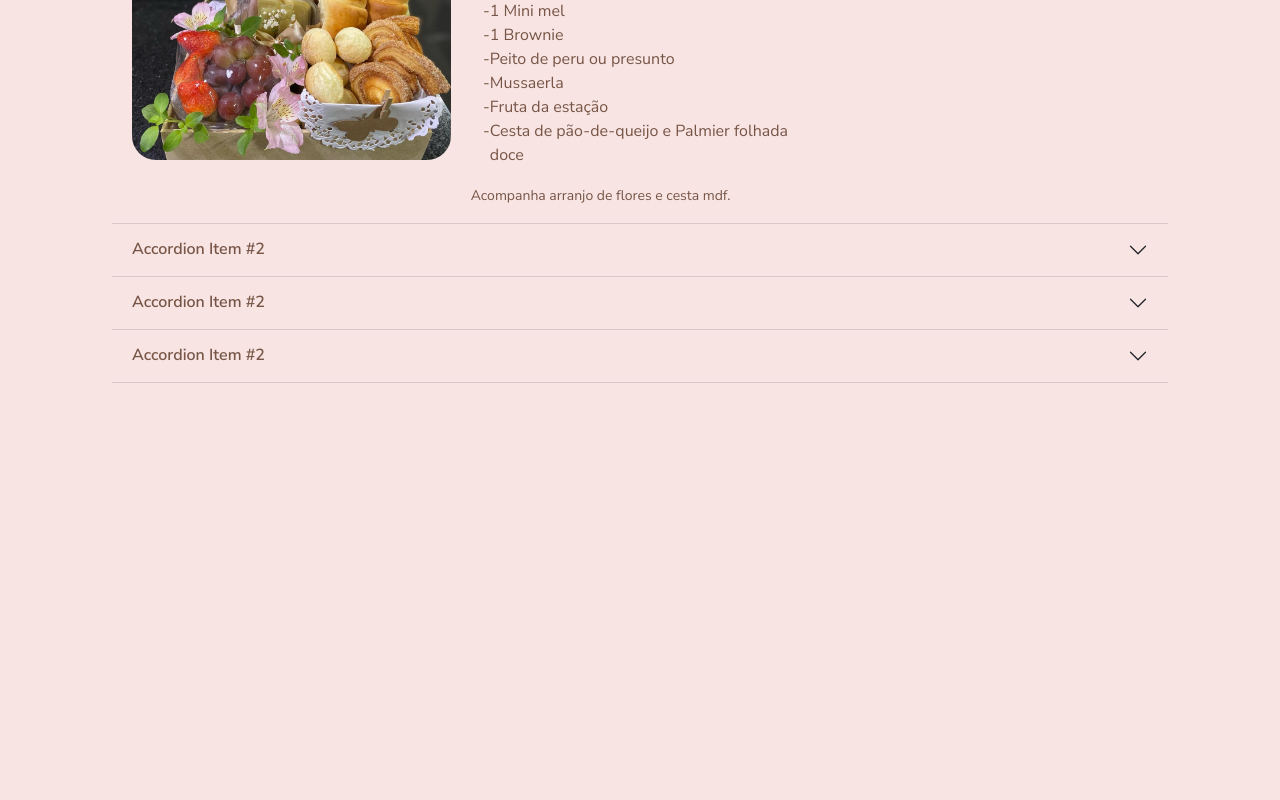
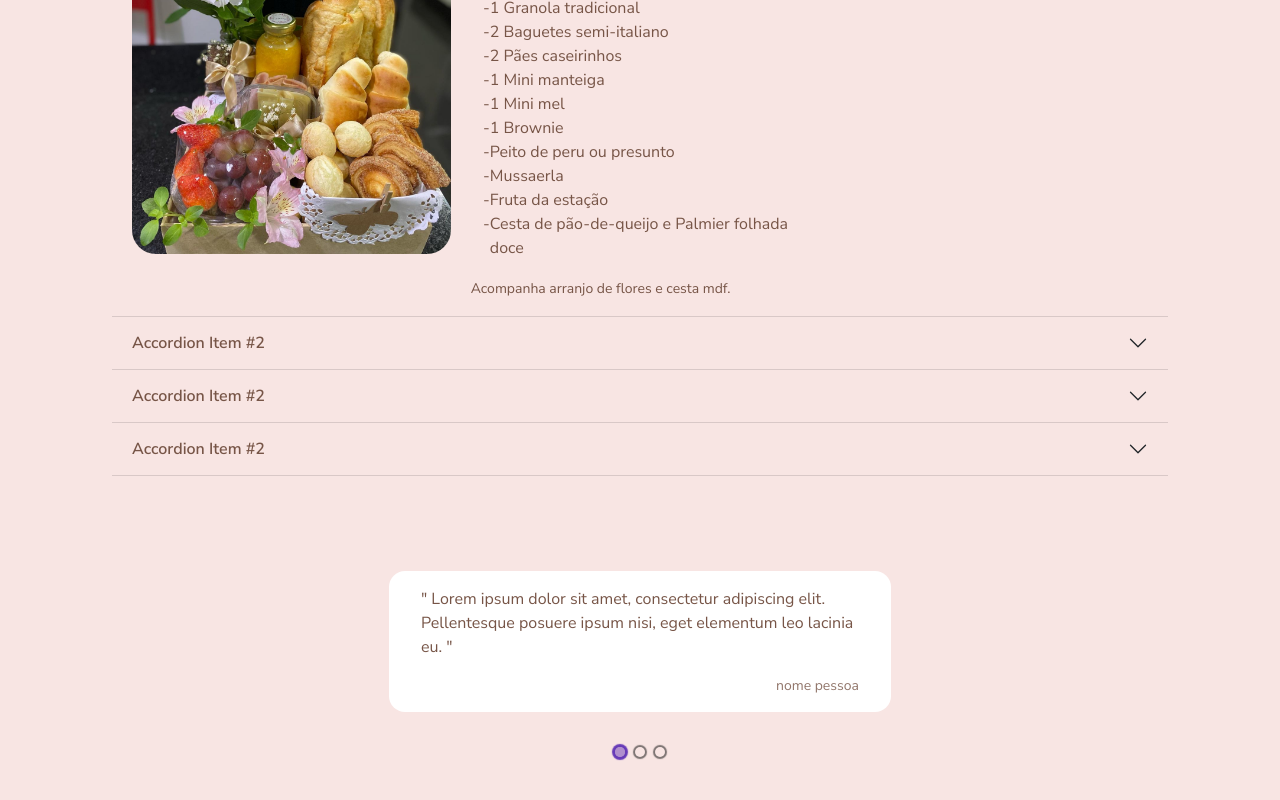
Before and after one commit to Gabriel0109/L-amour, a React (Vite) app: page / in a window 1280 px wide. Shown: the part 1571-2371 px from the top of the page. Before the commit the page ends 1986 px from the top, so only its background shows below. Built offline with nearby package versions, Linux system fonts and the light colour scheme.

Commit message:
major layout changes

```diff
--- a/src/App.tsx
+++ b/src/App.tsx
@@ -3,6 +3,7 @@ import { About } from './components/About'
 import { Banner } from './components/Banner'
 import { Header } from './components/Header'
 import { ProductAccordion } from './components/ProductsAccordion'
+import { CommentsCarousel } from './components/CommentsCarousel'
 import { Container, GlobalStyle } from './styles/global'
 function App(): JSX.Element {
   return (
@@ -12,7 +13,7 @@ function App(): JSX.Element {
         <Banner />
         <About />
         <ProductAccordion/>
-        {/* <ProductsCarousel /> */}
+        <CommentsCarousel />
       </Container>
       <GlobalStyle />
     </>
--- a/src/components/Comment/index.tsx
+++ b/src/components/Comment/index.tsx
@@ -1,3 +1,4 @@
+import { CommentsCarousel } from "../CommentsCarousel";
 import { CommentWrapper } from "./styles";
 
 
@@ -7,8 +8,7 @@ export function Comment() {
 
     return (
         <CommentWrapper>
-            <p>{ }</p>
-            <small>{ }</small>
+            <CommentsCarousel/>
         </CommentWrapper>
     )
 
--- a/src/components/Comment/styles.ts
+++ b/src/components/Comment/styles.ts
@@ -1,4 +1,5 @@
 import styled from "styled-components";
 
 export const CommentWrapper = styled.div`
+    padding: 2rem;
 `
--- a/src/components/CommentsCarousel/index.tsx
+++ b/src/components/CommentsCarousel/index.tsx
@@ -1,5 +1,6 @@
 import Carousel from 'react-elastic-carousel'
-import { Container } from './styles'
+import pfp from '../../assets/img/pfp.jpeg'
+import { Container, ItemCarousel } from './styles'
 
 const breakPoints = [
     { width: 1, itemsToShow: 1 },
@@ -14,8 +15,32 @@ export function CommentsCarousel() {
             <Carousel
                 isRTL={false}
                 breakPoints={breakPoints}
+                showArrows={false}
             >
-
+                <ItemCarousel>
+                    <header>
+                        <p>" Lorem ipsum dolor sit amet, consectetur adipiscing elit. Pellentesque posuere ipsum nisi, eget elementum leo lacinia eu. "</p>
+                    </header>
+                    <small>
+                        nome pessoa
+                    </small>
+                </ItemCarousel>
+                <ItemCarousel>
+                    <header>
+                        <p>" Lorem ipsum dolor sit amet, consectetur adipiscing elit. Pellentesque posuere ipsum nisi, eget elementum leo lacinia eu. "</p>
+                    </header>
+                    <small>
+                        nome pessoa
+                    </small>
+                </ItemCarousel>
+                <ItemCarousel>
+                    <header>
+                        <p>" Lorem ipsum dolor sit amet, consectetur adipiscing elit. Pellentesque posuere ipsum nisi, eget elementum leo lacinia eu. "</p>
+                    </header>
+                    <small>
+                        nome pessoa
+                    </small>
+                </ItemCarousel>
             </Carousel>
         </Container>
 
--- a/src/components/CommentsCarousel/styles.ts
+++ b/src/components/CommentsCarousel/styles.ts
@@ -2,16 +2,19 @@ import styled from "styled-components";
 
 
 export const ItemCarousel = styled.section`
+    padding: 1rem 2rem;
+    width: 50%;
+    background-color: #fff;
+    color: var(--text-body);
+    margin: 15px;
+    border-radius: 1rem;
+   small{
+       float: right;
+       opacity: 0.8
+   }
 
-display: flex;
-justify-content: center;
-align-items: center;
-height: 250px;
-width: 100%;
-background-color: transparent;
-color: #fff;
-margin: 15px;
-font-size: 4em;
+
+    }
 
 `
 export const Container = styled.section`
--- a/src/components/ProductsAccordion/index.tsx
+++ b/src/components/ProductsAccordion/index.tsx
@@ -9,6 +9,7 @@ export function ProductAccordion() {
     return (
         <>
             <Container>
+            <h1>Conheça nossos produtos</h1>
                 <Accordion defaultActiveKey={['0']}>
                     <Accordion.Item eventKey="0">
                         <Accordion.Header>Cesta Soft</Accordion.Header>
--- a/src/components/ProductsAccordion/styles.ts
+++ b/src/components/ProductsAccordion/styles.ts
@@ -15,6 +15,12 @@ padding: 2rem;
     }
     .accordion-button{
         font-weight: 600;
+    }
+    h1{
+        color: var(--text-body);
+        font-size: 3.2rem;
+        text-align: center;
+        margin-bottom: 2rem;
     }
 
 `
--- a/src/components/Values/styles.ts
+++ b/src/components/Values/styles.ts
@@ -21,6 +21,11 @@ export const Container = styled.div`
            font-weight: 600;
            text-align: center;
        }
+       @media screen and (max-width: 610px){
+           p{
+               white-space: pre-wrap;
+           }
+       }
        small{
         color: var(--text-body);
        }
```
